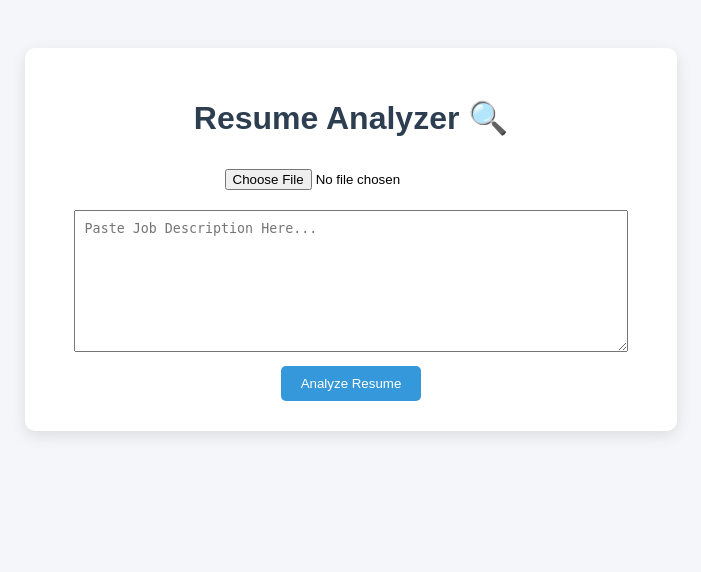
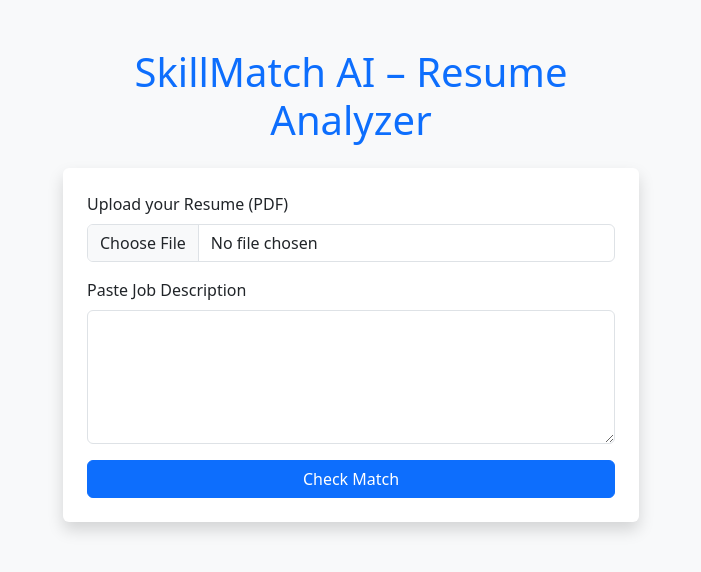
Before and after one commit to Sanjanapalaksh/resume-analyzer, a Flask app: page / in a window 1280 px wide. Shown: the top 572 px of the page, without its empty margins (289-990 px from the left). Run offline with Flask 3, Linux system fonts and the light colour scheme.

Commit message:
Replace index.html with professional UI

```diff
--- a/templates/index.html
+++ b/templates/index.html
@@ -1,78 +1,57 @@
 <!DOCTYPE html>
-<html>
+<html lang="en">
 <head>
-    <title>SkillMatch AI 🚀</title>
+    <meta charset="UTF-8">
+    <meta name="viewport" content="width=device-width, initial-scale=1.0">
+    <title>SkillMatch AI – Resume Analyzer</title> <!-- Custom tab title -->
+
+    <!-- Bootstrap CSS for modern UI -->
+    <link href="https://cdn.jsdelivr.net/npm/bootstrap@5.3.2/dist/css/bootstrap.min.css" rel="stylesheet">
+
+    <!-- Optional: Custom styling -->
     <style>
         body {
-            font-family: Arial, sans-serif;
-            background-color: #f4f6f9;
-            text-align: center;
-            padding: 40px;
+            background-color: #f8f9fa; /* Light gray background */
         }
-
+        h1 {
+            color: #0d6efd; /* Bootstrap primary blue */
+        }
         .container {
-            background: white;
-            padding: 30px;
-            border-radius: 10px;
-            width: 50%;
-            margin: auto;
-            box-shadow: 0px 5px 15px rgba(0,0,0,0.1);
-        }
-
-        h1 {
-            color: #2c3e50;
-        }
-
-        textarea {
-            width: 90%;
-            padding: 10px;
-            margin: 10px 0;
-        }
-
-        input[type="file"] {
-            margin: 10px 0;
-        }
-
-        button {
-            background-color: #3498db;
-            color: white;
-            padding: 10px 20px;
-            border: none;
-            border-radius: 5px;
-            cursor: pointer;
-        }
-
-        button:hover {
-            background-color: #2980b9;
-        }
-
-        .score {
-            margin-top: 20px;
-            font-size: 22px;
-            font-weight: bold;
-            color: green;
+            max-width: 600px;
         }
     </style>
 </head>
 <body>
+  <div class="container py-5">
+    <h1 class="text-center mb-4">SkillMatch AI – Resume Analyzer</h1>
 
-<div class="container">
-    <h1>Resume Analyzer 🔍</h1>
-
-    <form method="POST" enctype="multipart/form-data">
-        <input type="file" name="resume" required><br>
-
-        <textarea name="job_description" rows="8" placeholder="Paste Job Description Here..." required></textarea><br>
-
-        <button type="submit">Analyze Resume</button>
+    <form method="POST" enctype="multipart/form-data" class="bg-white p-4 rounded shadow">
+      <div class="mb-3">
+        <label for="resume" class="form-label">Upload your Resume (PDF)</label>
+        <input class="form-control" type="file" id="resume" name="resume" required>
+      </div>
+      <div class="mb-3">
+        <label for="job_description" class="form-label">Paste Job Description</label>
+        <textarea class="form-control" id="job_description" name="job_description" rows="5" required></textarea>
+      </div>
+      <button type="submit" class="btn btn-primary w-100">Check Match</button>
     </form>
 
-    {% if score is not none %}
-        <div class="score">
-            Match Score: {{ score }}%
+    {% if score %}
+      {% if score >= 80 %}
+        <div class="alert alert-success mt-4 text-center">
+          Resume matches the job description by <strong>{{ score }}%</strong>
         </div>
+      {% elif score >= 50 %}
+        <div class="alert alert-warning mt-4 text-center">
+          Resume matches the job description by <strong>{{ score }}%</strong>
+        </div>
+      {% else %}
+        <div class="alert alert-danger mt-4 text-center">
+          Resume matches the job description by <strong>{{ score }}%</strong>
+        </div>
+      {% endif %}
     {% endif %}
-</div>
-
+  </div>
 </body>
 </html>
```
